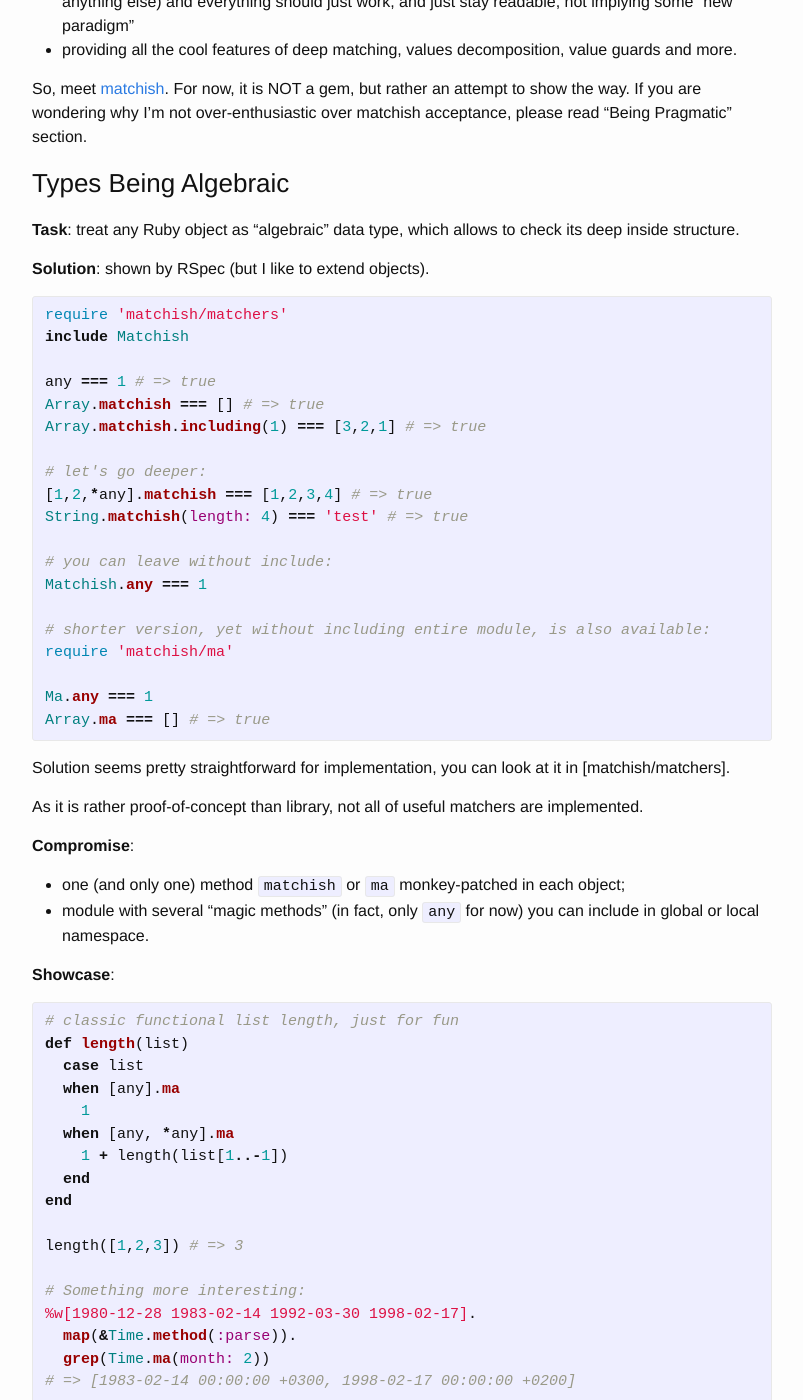
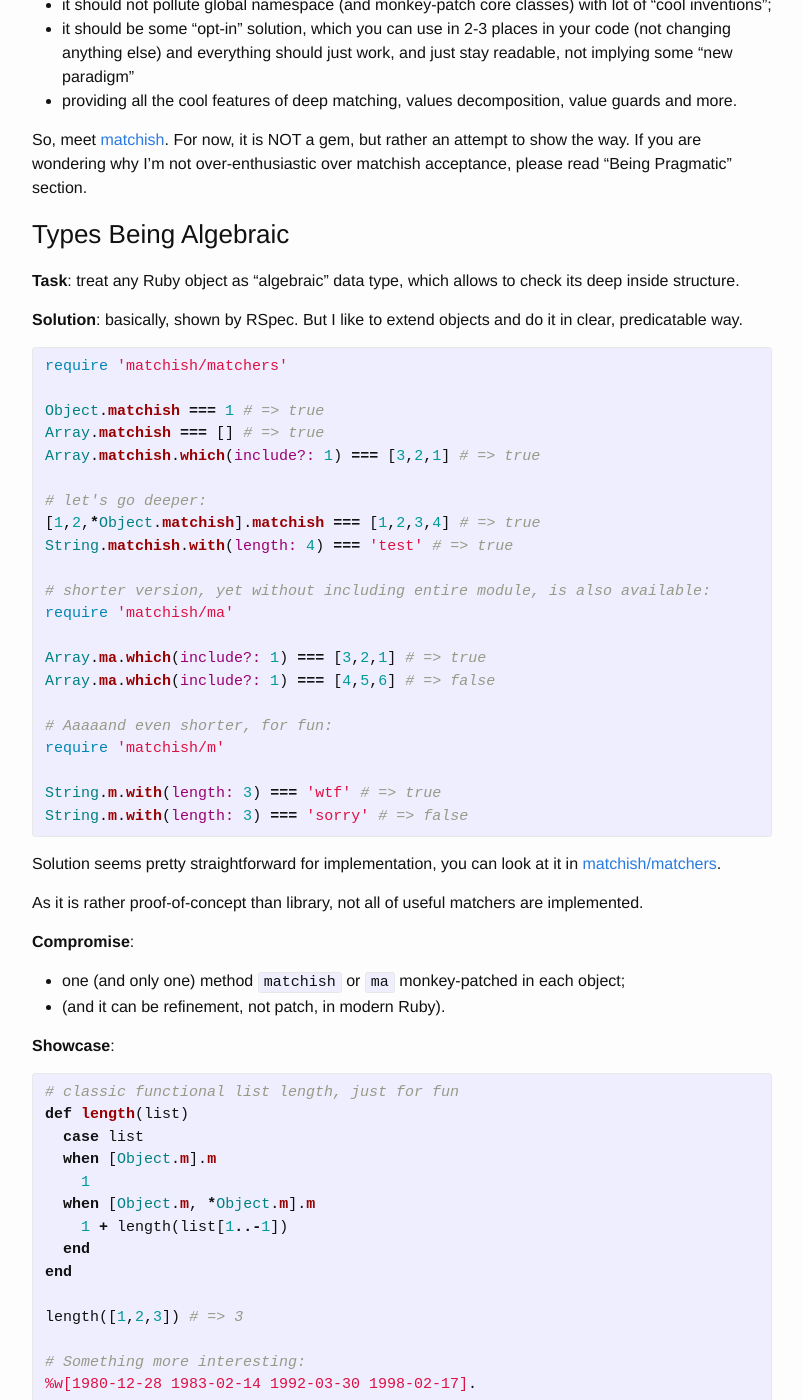
Before and after one commit to zverok/zverok.github.io, a Jekyll site: the page built from _posts/2015-07-18-matchish.md, in a window 1280 px wide and 1400 px high, scrolled down 4298 px. Shown: the whole window, without its empty margins (238-1041 px from the left). Built offline with Jekyll 4.4.1, drawn with Linux system fonts in a browser that asks for light colours; comment, search, counter and statistics services are not loaded; some of the changed text lies outside the part shown.

Commit message:
Brand new description

```diff
--- a/_posts/2015-07-18-matchish.md
+++ b/_posts/2015-07-18-matchish.md
@@ -5,6 +5,8 @@
 categories: ruby experiments
 comments: true
 ---
+# Matchish: an Exercise in Implementing Pattern Matching in Ruby
+
 ## Short Preface
 
 Many years ago, when I considered myself a C++ expert (which was
@@ -233,41 +235,42 @@
 **Task**: treat any Ruby object as "algebraic" data type, which allows to
 check its deep inside structure.
 
-**Solution**: shown by RSpec (but I like to extend objects).
+**Solution**: basically, shown by RSpec. But I like to extend objects and
+do it in clear, predicatable way.
 
 {% highlight ruby %}
 require 'matchish/matchers'
-include Matchish
 
-any === 1 # => true
+Object.matchish === 1 # => true
 Array.matchish === [] # => true
-Array.matchish.including(1) === [3,2,1] # => true
+Array.matchish.which(include?: 1) === [3,2,1] # => true
 
 # let's go deeper:
-[1,2,*any].matchish === [1,2,3,4] # => true
-String.matchish(length: 4) === 'test' # => true
-
-# you can leave without include:
-Matchish.any === 1
+[1,2,*Object.matchish].matchish === [1,2,3,4] # => true
+String.matchish.with(length: 4) === 'test' # => true
 
 # shorter version, yet without including entire module, is also available:
 require 'matchish/ma'
 
-Ma.any === 1
-Array.ma === [] # => true
+Array.ma.which(include?: 1) === [3,2,1] # => true
+Array.ma.which(include?: 1) === [4,5,6] # => false
+
+# Aaaaand even shorter, for fun:
+require 'matchish/m'
+
+String.m.with(length: 3) === 'wtf' # => true
+String.m.with(length: 3) === 'sorry' # => false
 {% endhighlight %}
 
 Solution seems pretty straightforward for implementation, you can look
-at it in [matchish/matchers].
+at it in [matchish/matchers](https://github.com/zverok/matchish/blob/master/lib/matchish/matchers.rb).
 
 As it is rather proof-of-concept than library, not all of useful matchers
 are implemented.
 
 **Compromise**:
-
 * one (and only one) method `matchish` or `ma` monkey-patched in each object;
-* module with several "magic methods" (in fact, only `any` for now) you
-can include in global or local namespace.
+* (and it can be refinement, not patch, in modern Ruby).
 
 **Showcase**:
 
@@ -275,9 +278,9 @@
 # classic functional list length, just for fun
 def length(list)
   case list
-  when [any].ma
+  when [Object.m].m
     1
-  when [any, *any].ma
+  when [Object.m, *Object.m].m
     1 + length(list[1..-1])
   end
 end
@@ -287,7 +290,7 @@
 # Something more interesting:
 %w[1980-12-28 1983-02-14 1992-03-30 1998-02-17].
   map(&Time.method(:parse)).
-  grep(Time.ma(month: 2))
+  grep(Time.m.with(month: 2))
 # => [1983-02-14 00:00:00 +0300, 1998-02-17 00:00:00 +0200]
 {% endhighlight %}
 
@@ -301,12 +304,12 @@
 {% highlight ruby %}
 require 'matchish/decompose/bind'
 
-[x = any, x, *any].ma === [1,1,2,3] # => true
+[x = Object.m, x, *Object.m].m === [1,1,2,3] # => true
 x.value # => 1
 
-[x = any, x, *any].ma === [1,2,3,4] # => false
+[x = Object.m, x, *Object.m].m === [1,2,3,4] # => false
 
-String.ma(length: (x = any)) === 'test' # => true
+String.m.with(length: (x = Object.m)) === 'test' # => true
 x.value # => 4
 {% endhighlight %}
 
@@ -330,11 +333,11 @@
 {% highlight ruby %}
 require 'matchish/decompose/as'
 
-[any.as(:x), any.as(:x), *any.as(:y)].ma === [1,1,2,3] # => true
+[Object.m.as(:x), Object.m.as(:x), *Object.m.as(:y)].m === [1,1,2,3] # => true
 Matchish.last_match[:x] # => 1
 Matchish.last_match[:y] # => [2, 3]
 
-[any.as(:x), any.as(:x), *any].ma === [1,2,3,4] # => false
+[Object.m.as(:x), Object.m.as(:x), *Object.m].m === [1,2,3,4] # => false
 {% endhighlight %}
 
 Looks like "more complex DSL", yet, at the same time, less magic. (By
@@ -343,7 +346,9 @@
 obvious code.)
 
 **Compromise**: It seems both solutions are mere compromises, each having
-its pros and cons. I honestly don't know which is "more Ruby-way".
+its pros and cons. I honestly don't know which is "more Ruby-way". The
+first one seems "smarter" while the last is definitely provides less
+magic and therefore more usability.
 
 **Showcase**:
 
@@ -351,9 +356,9 @@
 # For "match" solution: the same "list length" functional style
 def length(list)
   case list
-  when [any].ma
+  when [Object.m].m
     1
-  when [any, *any.as(:tail)].ma
+  when [Object.m, *Object.m.as(:tail)].m
     1 + length(Matchish.last_match[:tail])
   end
 end
@@ -362,7 +367,7 @@
 
 # For vars solution: some deep matching
 def check(hash)
-  if {(key = Symbol.ma) => Time.ma(month: (m = any))}.ma === hash
+  if {(key = Symbol.m) => Time.m.with(month: (m = Object.m))}.m === hash
     [key.value, m.value]
   end
 end
@@ -400,7 +405,7 @@
 flag = true
 
 case x
-when Fixnum.ma.guard{|x| x > 5 && flag}
+when Fixnum.m.guard{|x| x > 5 && flag}
   p "here"
 when Fixnum # other case, without guard
   p "there"
@@ -469,7 +474,7 @@
 specifications for weeks, then updating them, and only THEN writing
 an article.
 
-But as I wanted to *show* the point, I've need some tool to check at
+But as I wanted to **show** the point, I've need some tool to check at
 least all code I've written for article (before writing an implementation,
 BTW :) will work.
 
```
Also changed, not shown: other parts of _posts/2015-07-18-matchish.md (+1 -1 lines).
